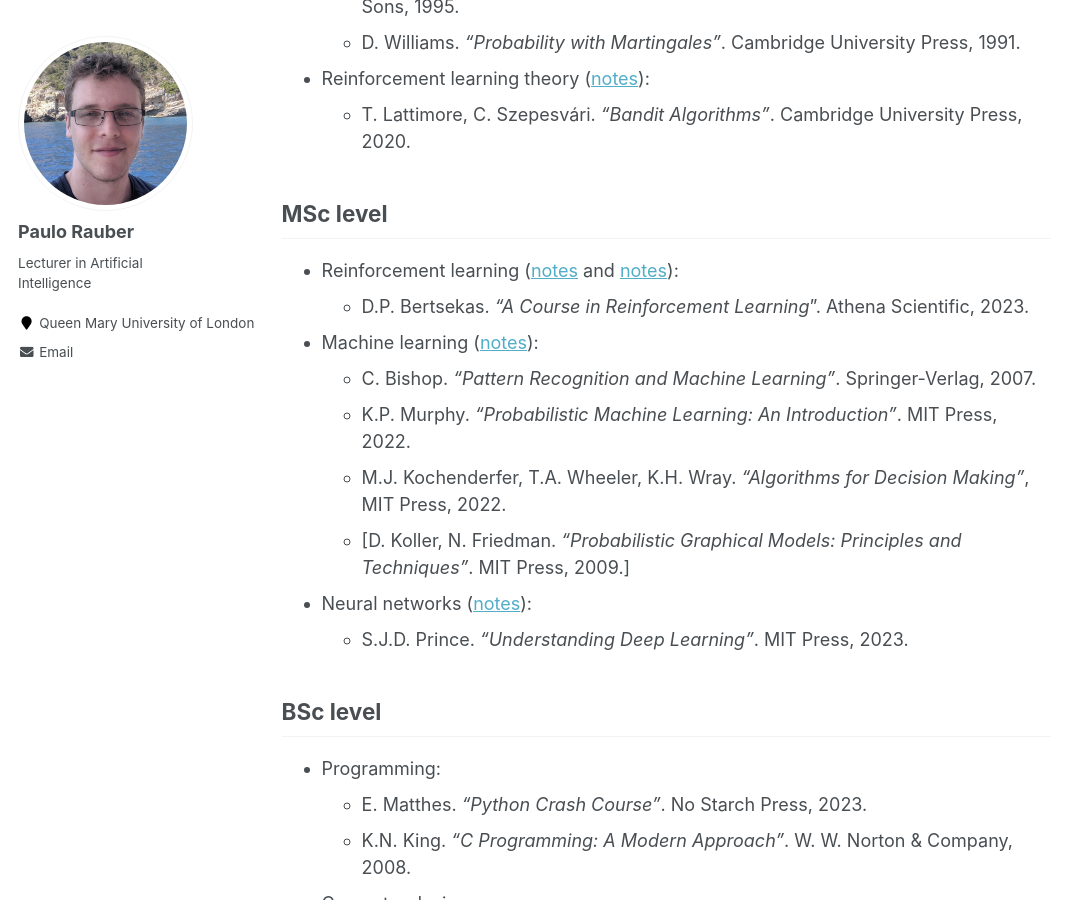
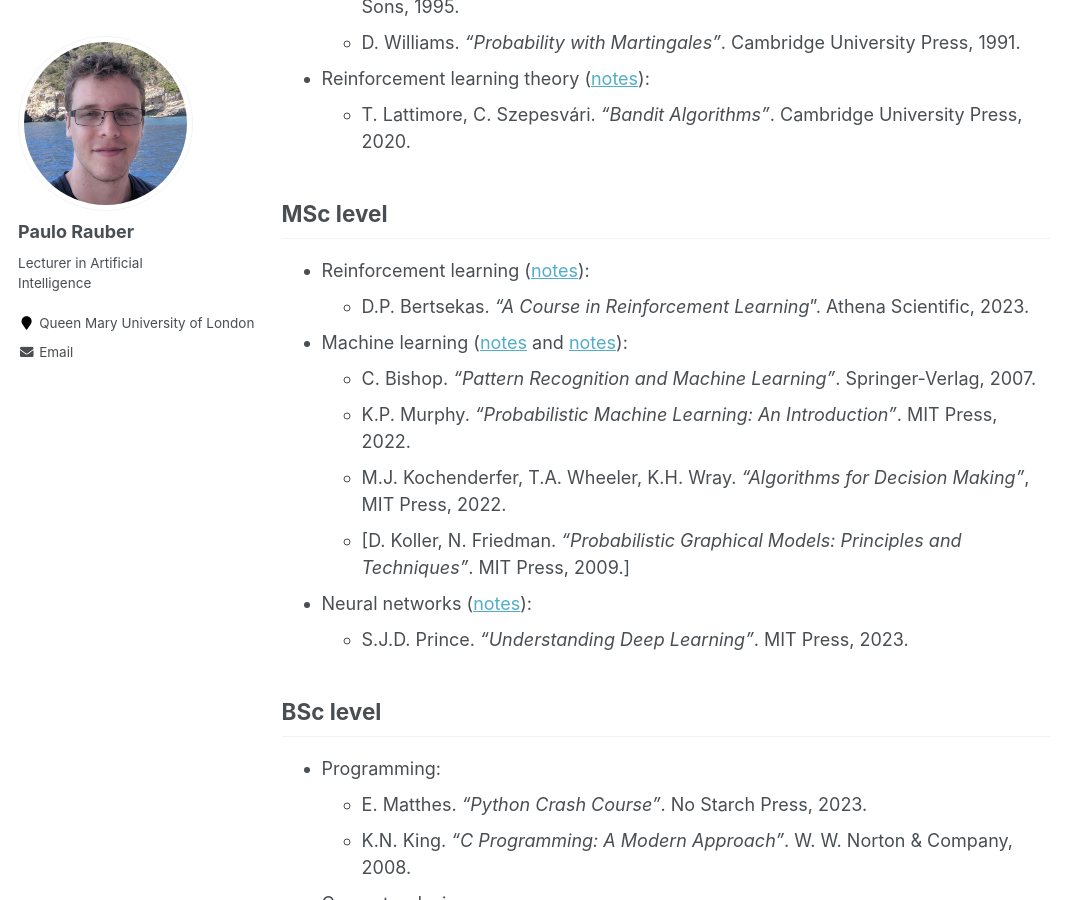
Before and after one commit to paulorauber/paulorauber.github.io, a Jekyll site: the page built from _pages/recommended_reading.md, in a window 1280 px wide and 900 px high, scrolled down 743 px. Shown: the whole window, without its empty margins (0-1079 px from the left). Built offline with Jekyll 4.4.1, drawn with Linux system fonts in a browser that asks for light colours.

Commit message:
Minor changes

```diff
--- a/_pages/recommended_reading.md
+++ b/_pages/recommended_reading.md
@@ -28,10 +28,10 @@ My current research is focused on developing principled but scalable Bayesian re
 
 ## MSc level
 
-* Reinforcement learning ([notes](/files/notes/reinforcement_learning.pdf) and [notes](/files/notes/probabilistic_graphical_models.pdf)):
+* Reinforcement learning ([notes](/files/notes/reinforcement_learning.pdf)):
   * D.P. Bertsekas. *"A Course in Reinforcement Learning*". Athena Scientific, 2023.
 
-* Machine learning ([notes](/files/notes/machine_learning.pdf)):
+* Machine learning ([notes](/files/notes/machine_learning.pdf) and [notes](/files/notes/probabilistic_graphical_models.pdf)):
   * C. Bishop. *"Pattern Recognition and Machine Learning"*. Springer-Verlag, 2007.
   * K.P. Murphy. *"Probabilistic Machine Learning: An Introduction"*. MIT Press, 2022.
   * M.J. Kochenderfer, T.A. Wheeler, K.H. Wray. *"Algorithms for Decision Making"*, MIT Press, 2022.
```
